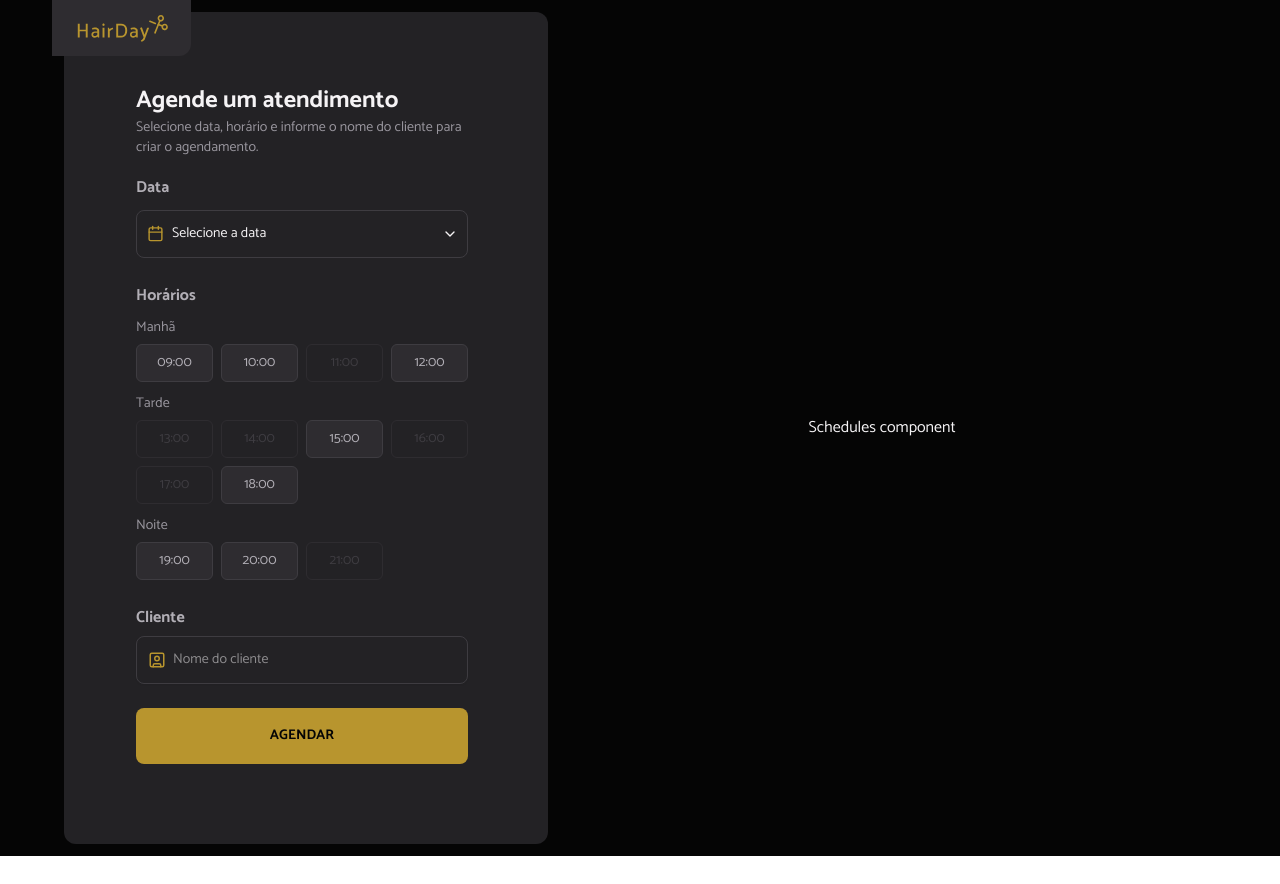
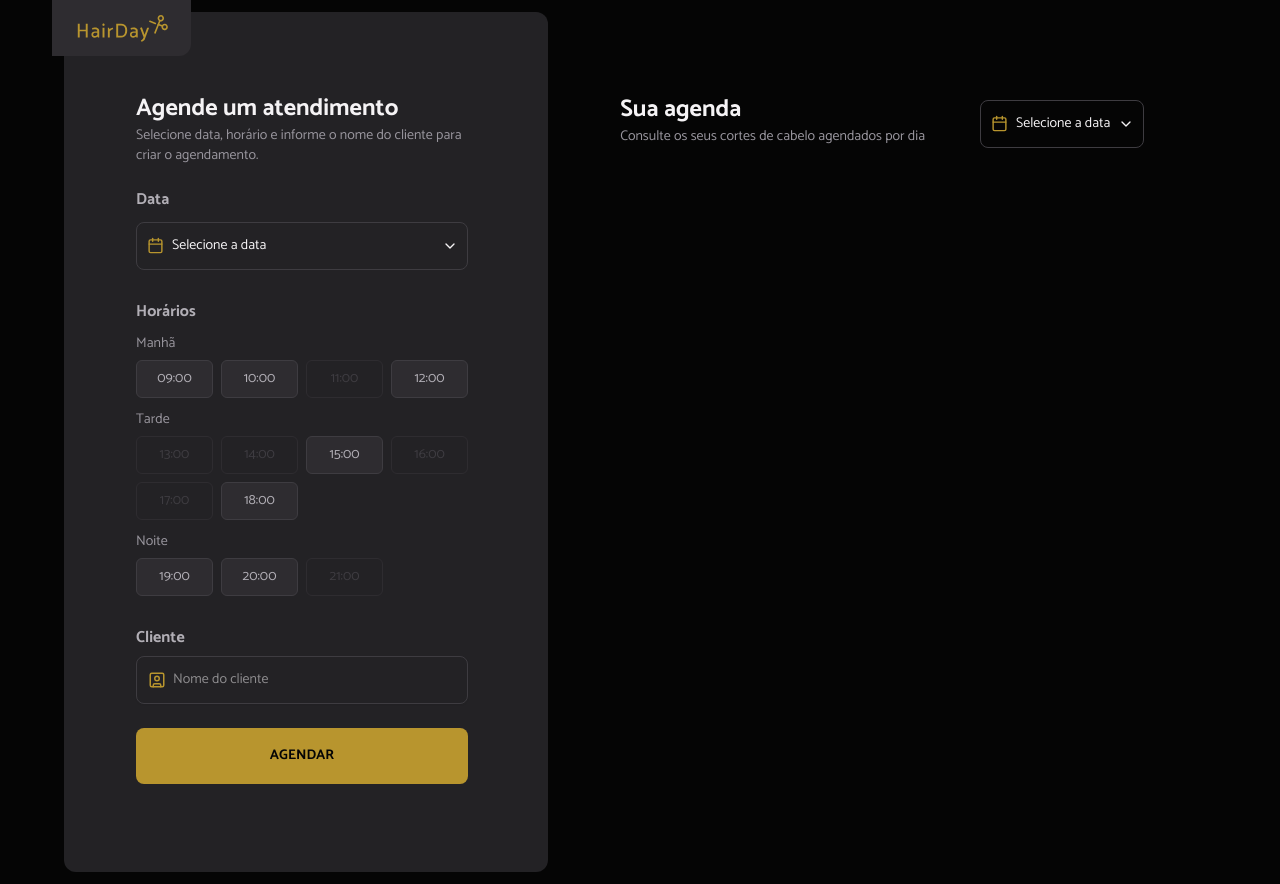
Before and after one commit to hnascx/reactjs-hairday, a React (Vite) app: page / in a window 1280 px wide. Before the commit the page ends 856 px from the top, so only its background shows below. Built offline with nearby package versions, Linux system fonts and the light colour scheme.

Commit message:
feat: Create structure of first step on schedule section

```diff
--- a/src/components/ui/date-picker.tsx
+++ b/src/components/layout/schedules/date-picker-schedule/index.tsx
@@ -9,19 +9,18 @@ import {
   PopoverTrigger,
 } from "@/components/ui/popover"
 
-export function DatePicker() {
+export function DatePickerSchedule() {
   const [open, setOpen] = React.useState(false)
   const [date, setDate] = React.useState<Date | undefined>(undefined)
 
   return (
     <div className="flex flex-col gap-3">
-      <span className="text-title-md font-bold text-gray-200">Data</span>
       <Popover open={open} onOpenChange={setOpen}>
         <PopoverTrigger asChild>
           <Button
             id="date"
             variant="datePickerButton"
-            size="md"
+            size="sm"
             className="flex items-center justify-between"
           >
             <div className="flex items-center gap-2">
--- a/src/components/layout/schedules/index.tsx
+++ b/src/components/layout/schedules/index.tsx
@@ -1,7 +1,21 @@
+import { DatePickerSchedule } from "./date-picker-schedule"
+
 export function Schedules() {
   return (
-    <section className="flex flex-col items-center justify-center">
-      <div>Schedules component</div>
+    <section className="flex flex-col px-18 py-22">
+      <section className="flex flex-row items-center justify-between">
+        <section className="flex flex-col gap-2">
+          <h1 className="text-title-lg font-bold flex flex-row items-start justify-start">
+            Sua agenda
+          </h1>
+          <p className="text-gray-300 text-sm">
+            Consulte os seus cortes de cabelo agendados por dia
+          </p>
+        </section>
+        <section>
+          <DatePickerSchedule />
+        </section>
+      </section>
     </section>
   )
 }
--- /dev/null
+++ b/src/components/layout/sidebar/date-picker/index.tsx
@@ -0,0 +1,56 @@
+import { CalendarIcon, ChevronDownIcon } from "lucide-react"
+import * as React from "react"
+
+import { Button } from "@/components/ui/button"
+import { Calendar } from "@/components/ui/calendar"
+import {
+  Popover,
+  PopoverContent,
+  PopoverTrigger,
+} from "@/components/ui/popover"
+
+export function DatePicker() {
+  const [open, setOpen] = React.useState(false)
+  const [date, setDate] = React.useState<Date | undefined>(undefined)
+
+  return (
+    <div className="flex flex-col gap-3">
+      <Popover open={open} onOpenChange={setOpen}>
+        <PopoverTrigger asChild>
+          <Button
+            id="date"
+            variant="datePickerButton"
+            size="md"
+            className="flex items-center justify-between"
+          >
+            <div className="flex items-center gap-2">
+              <CalendarIcon className="-ml-1.5 size-4.25 text-yellow" />
+              {date
+                ? date.toLocaleDateString("pt-BR", {
+                    day: "2-digit",
+                    month: "2-digit",
+                    year: "numeric",
+                  })
+                : "Selecione a data"}
+            </div>
+            <ChevronDownIcon className="-mr-1.75" />
+          </Button>
+        </PopoverTrigger>
+        <PopoverContent className="w-auto overflow-hidden p-0" align="start">
+          <Calendar
+            mode="single"
+            selected={date}
+            defaultMonth={date || new Date()}
+            captionLayout="dropdown"
+            fromYear={new Date().getFullYear()}
+            toYear={new Date().getFullYear() + 4}
+            onSelect={(date) => {
+              setDate(date)
+              setOpen(false)
+            }}
+          />
+        </PopoverContent>
+      </Popover>
+    </div>
+  )
+}
--- a/src/components/ui/hour-range.tsx
+++ b/src/components/layout/sidebar/hour-range/index.tsx
@@ -1,4 +1,4 @@
-import { Button } from "./button"
+import { Button } from "../../../ui/button"
 
 export function HourRange() {
   return (
--- a/src/components/layout/sidebar/index.tsx
+++ b/src/components/layout/sidebar/index.tsx
@@ -1,17 +1,17 @@
-import { ClientSection } from "@/components/ui/client-section"
-import { DatePicker } from "@/components/ui/date-picker"
-import { HourRange } from "@/components/ui/hour-range"
+import { ClientSection } from "@/components/layout/sidebar/client-section"
+import { DatePicker } from "@/components/layout/sidebar/date-picker"
+import { HourRange } from "@/components/layout/sidebar/hour-range"
 
 export function Sidebar() {
   return (
-    <aside className="relative flex flex-col items-center justify-center bg-gray-700 rounded-xl px-18 py-20">
+    <aside className="relative flex flex-col items-center justify-center bg-gray-700 rounded-xl px-18 py-22">
       <img
         src="/src/styles/assets/hairday-logo.svg"
         alt="Hair Day Logo"
         className="absolute -left-3 -top-3 z-50 pointer-events-none w-auto h-[56px] max-w-[139px] select-none bg-gray-600 rounded-br-xl px-5"
         draggable={false}
       />
-      <div className="flex flex-col items-start justify-start gap-5">
+      <div className="flex flex-col items-start justify-start gap-6">
         <section className="flex flex-col gap-2">
           <h1 className="text-title-lg font-bold flex flex-row items-start justify-start">
             Agende um atendimento
@@ -21,7 +21,10 @@ export function Sidebar() {
             agendamento.
           </p>
         </section>
-        <DatePicker />
+        <section className="flex flex-col gap-3">
+          <span className="text-title-md font-bold text-gray-200">Data</span>
+          <DatePicker />
+        </section>
         <HourRange />
         <ClientSection />
       </div>
--- a/src/components/ui/button.tsx
+++ b/src/components/ui/button.tsx
@@ -18,6 +18,7 @@ const buttonVariants = cva(
       },
       size: {
         hourButton: "h-9.5 rounded-md px-4 py-2 has-[>svg]:px-3 w-19.25",
+        sm: "h-12 w-41 rounded-lg px-6 has-[>svg]:px-4",
         md: "h-12 w-83 rounded-lg px-6 has-[>svg]:px-4",
         lg: "h-14 w-83 rounded-lg px-6 has-[>svg]:px-4",
         icon: "size-9",
```
Also changed, not shown: src/components/layout/sidebar/client-section/index.tsx (renamed from src/components/ui/client-section.tsx, +3 -6 lines).
